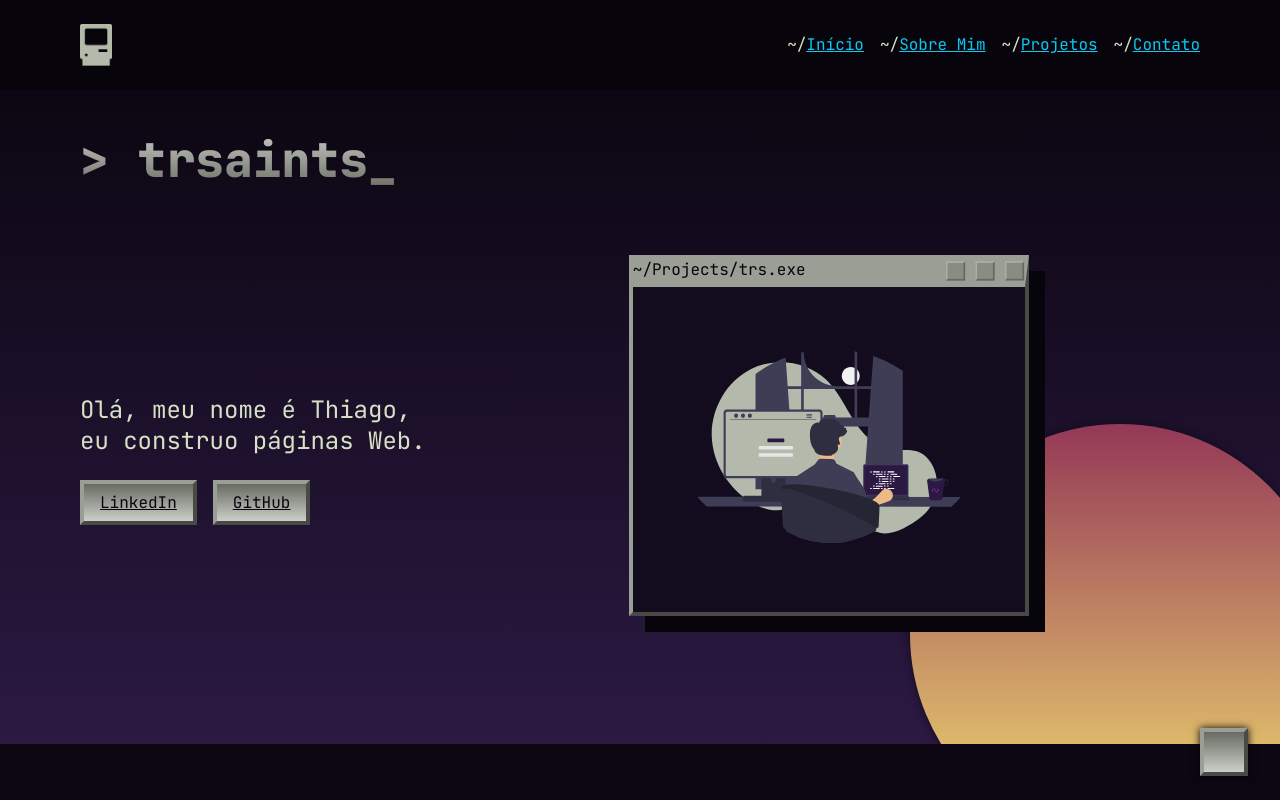
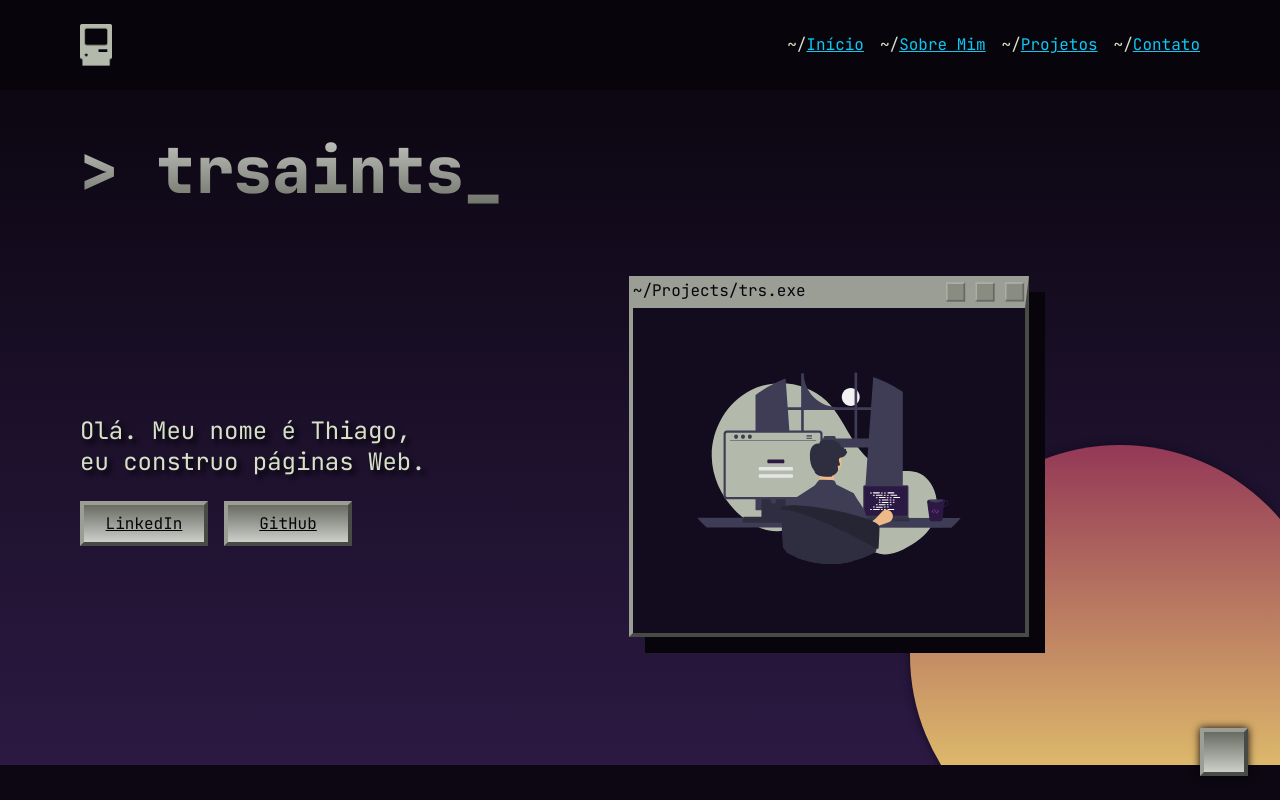
Before and after one commit to trsaints/trsaints-frontend, a React (Vite) app: page / in a window 1280 px wide. Shown: the top 800 px of the page. Built offline with nearby package versions, Linux system fonts and the light colour scheme.

Commit message:
Create project styling - XII

```diff
--- a/src/app/components/MainHero/MainHero.css
+++ b/src/app/components/MainHero/MainHero.css
@@ -69,6 +69,7 @@
 .hero__description {
   font-size: 1.5rem;
   grid-area: desc;
+  text-shadow: 4px 4px 4px var(--c-raisin-ds);
 }
 
 .hero__navbar {
@@ -80,6 +81,8 @@
   background-image: linear-gradient(to top, var(--c-gray-ls), var(--c-gray-ds));
   padding: 0.5rem 1rem;
   color: var(--c-raisin);
+  width: 8rem;
+  text-align: center;
 }
 
 .hero__link {
@@ -108,6 +111,10 @@
     column-gap: 2rem;
   }
 
+  .hero__title {
+    font-size: 4rem;
+  }
+
   .hero__banner {
     width: 25rem;
   }
--- a/src/app/components/MainHero/MainHero.jsx
+++ b/src/app/components/MainHero/MainHero.jsx
@@ -16,7 +16,7 @@ function MainHeader() {
       </figure>
 
       <p className="hero__description">
-        Olá, meu nome é Thiago,
+        Olá. Meu nome é Thiago,
         <br />
         eu construo páginas Web.
       </p>
```
